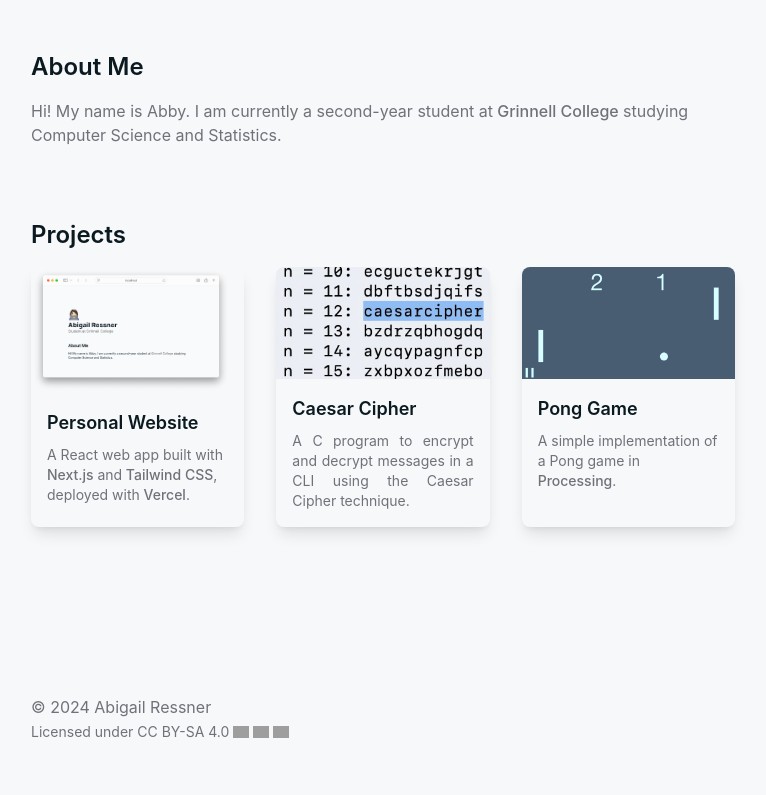
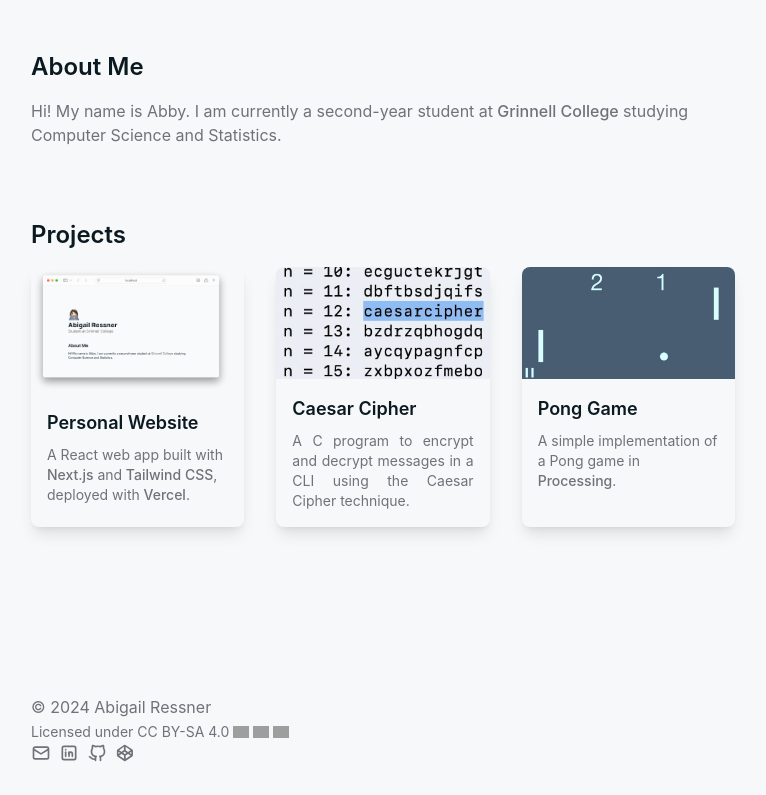
Before and after one commit to abbyressner/personal-site, a Next.js app: page / in a window 1280 px wide. Shown: the part 350-1145 px from the top of the page, without its empty margins (257-1023 px from the left). Built offline with nearby package versions, Linux system fonts and the light colour scheme; grey boxes are pictures that could not be loaded; a web font is replaced by a local one.

Commit message:
remove speed insights

```diff
--- a/app/Links.tsx
+++ b/app/Links.tsx
@@ -1,7 +1,7 @@
 import React from 'react';
 import Image from 'next/image';
 
-const Links = [
+const links = [
   {
     href: "mailto:contactabbyressner@gmail.com",
     src: "/email-icon.svg",
@@ -28,10 +28,10 @@ const Links = [
   },
 ];
 
-const SocialLinks = () => {
+const Links = () => {
   return (
     <ul className="flex flex-row space-x-2">
-      {socialLinks.map((link, index) => (
+      {links.map((link, index) => (
         <li key={index}>
           <a
             href={link.href}
--- a/app/layout.tsx
+++ b/app/layout.tsx
@@ -1,6 +1,5 @@
 import type { Metadata } from "next";
 import { Analytics } from "@vercel/analytics/react";
-import { SpeedInsights } from '@vercel/speed-insights/next';
 import localFont from "next/font/local";
 import "./globals.css";
 
--- a/app/page.tsx
+++ b/app/page.tsx
@@ -162,6 +162,7 @@ export default function Home() {
                 className="inline-block ml-1"
               />
             </a>
+            <Links />
           </p>
         </footer>
       </main>
```
